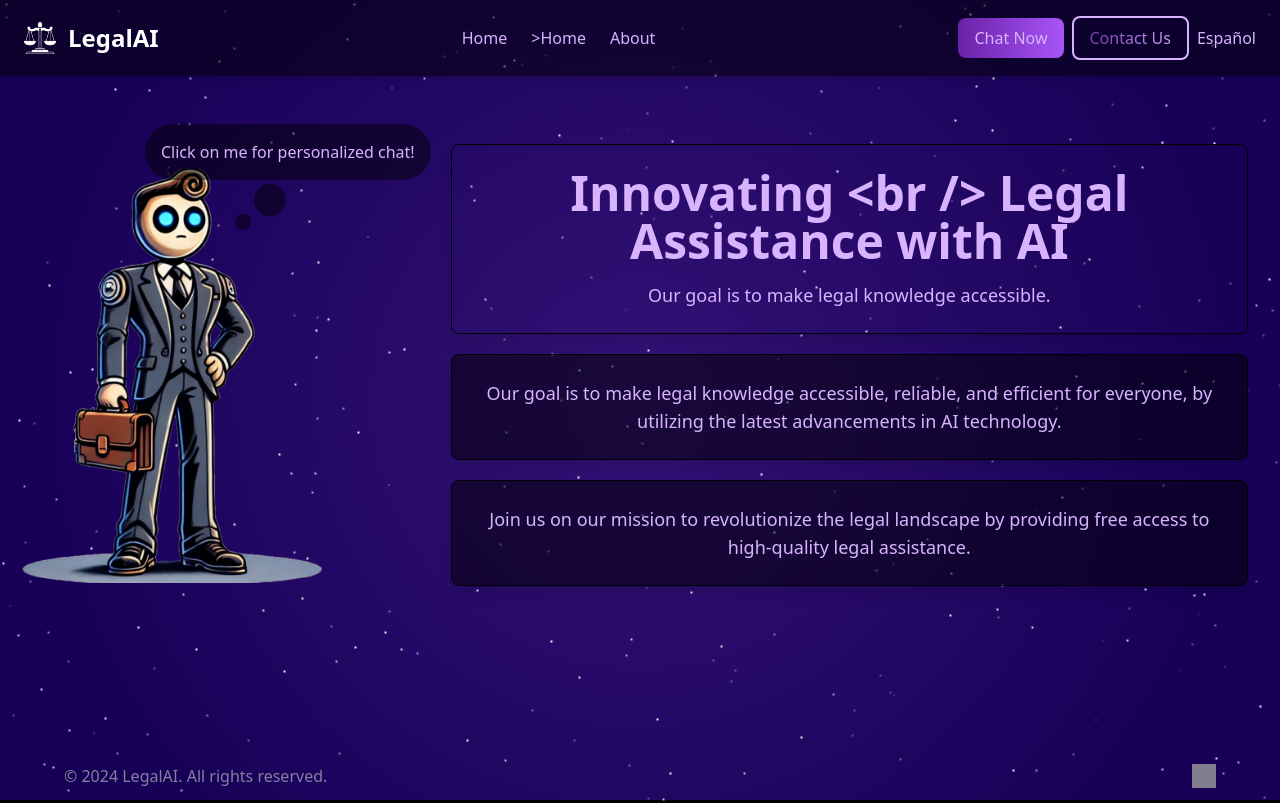
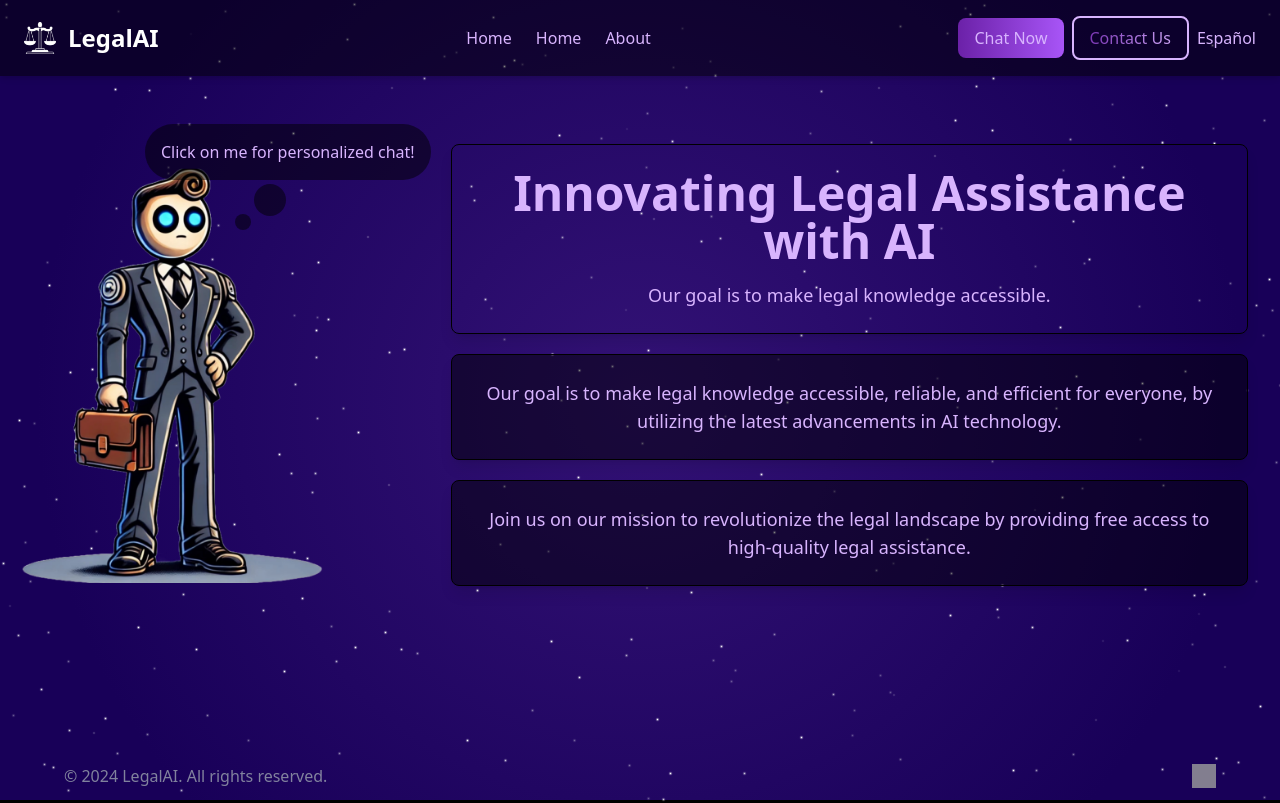
Before and after one commit to rishi-golla/Legal-AI, a React (Create React App) app in the folder legal-ai/: page / in a window 1280 px wide. Shown: the top 803 px of the page. Built offline with nearby package versions, Linux system fonts and the light colour scheme; grey boxes are pictures that could not be loaded.

Commit message:
rishi-errror-fixed

```diff
--- a/legal-ai/src/components/Header.js
+++ b/legal-ai/src/components/Header.js
@@ -50,7 +50,7 @@ const Header = ({ setActiveSection, language, setLanguage }) => {
           onClick={() => setActiveSection("about")}
         >
 
-        >
+
           {translations[language].home}
         </button>
         <button
--- a/legal-ai/src/translations.js
+++ b/legal-ai/src/translations.js
@@ -6,7 +6,7 @@ const translations = {
         contactUs: "Contact Us",
         chatNow: "Chat Now",
         legalAI: "LegalAI",
-        innovatingLegal: "Innovating <br /> Legal Assistance with AI",
+        innovatingLegal: "Innovating Legal Assistance with AI",
         legalGoal: "Our goal is to make legal knowledge accessible.",
         clickForChat: "Click on me for personalized chat!",
         aboutHead: "About LegalAI",
```
